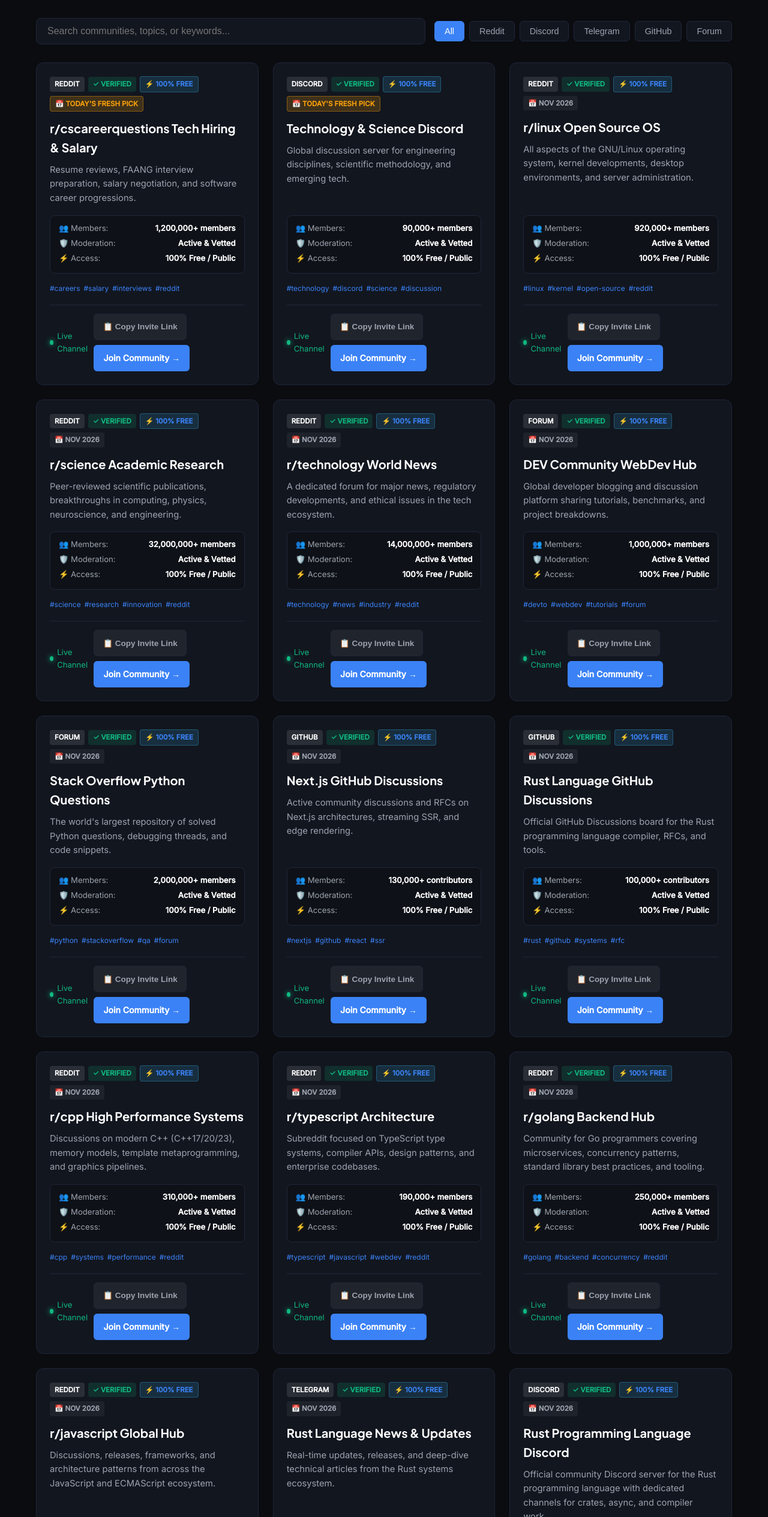
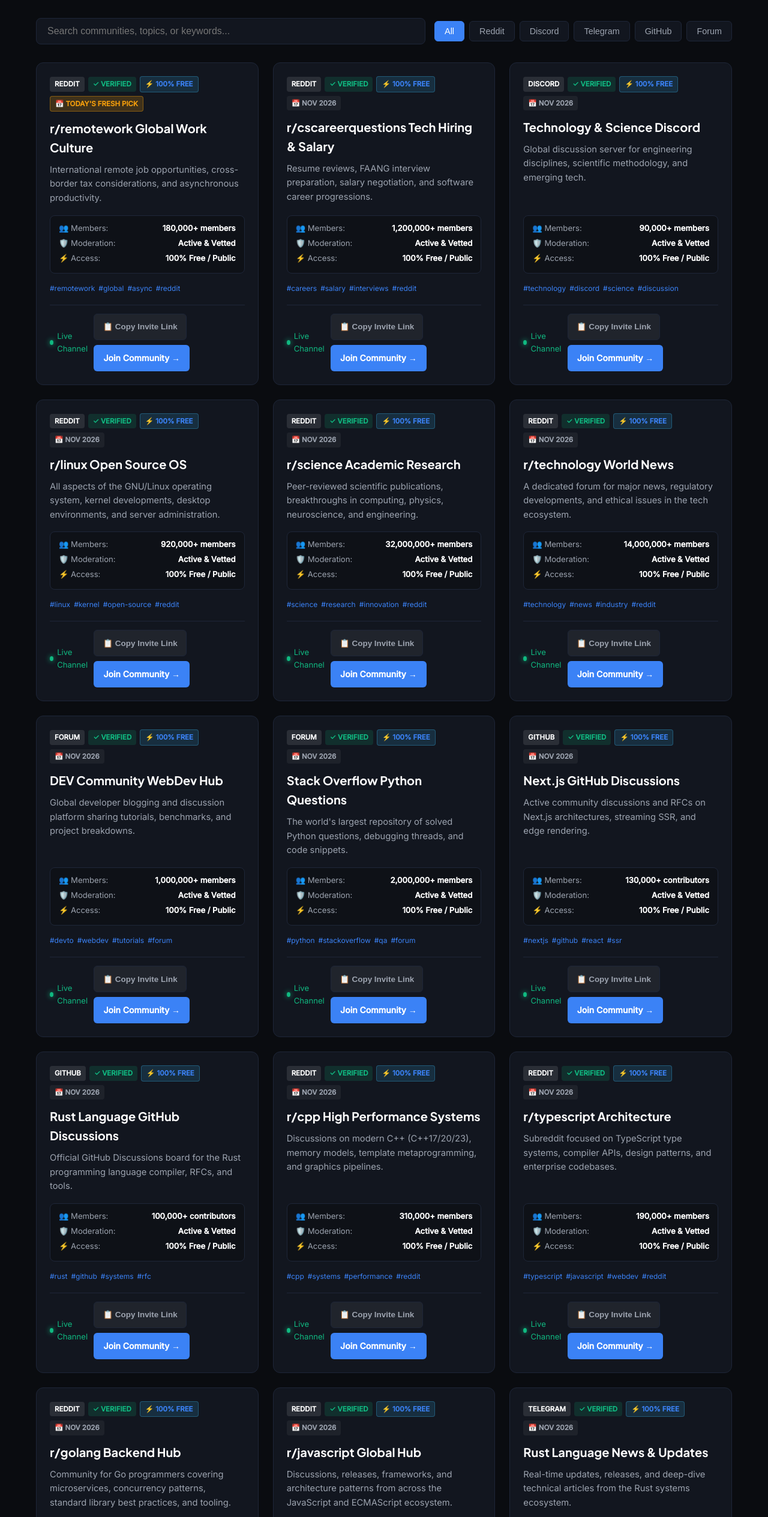
Before and after one commit to jibranpcccc/remote-tech-careers-salary-hub, a plain HTML site: page index.html in a window 1280 px wide. Shown: the part 1131-3660 px from the top of the page at 60% size. Drawn offline with Linux system fonts and the light colour scheme.

Commit message:
feat(replenishment): fresh community links added - 2026-11-19 [skip ci]

```diff
--- a/feed.xml
+++ b/feed.xml
@@ -4,10 +4,17 @@
     <title>Remote Tech Career &amp; Salary Hub</title>
     <link>https://remote-tech-careers-salary-hub.vercel.app/</link>
     <description>Verified community directory and updates.</description>
-    <lastBuildDate>Wed, 18 Nov 2026 07:25:43 GMT</lastBuildDate>
+    <lastBuildDate>Thu, 19 Nov 2026 06:09:02 GMT</lastBuildDate>
     <atom:link href="https://remote-tech-careers-salary-hub.vercel.app/feed.xml" rel="self" type="application/rss+xml"/>
     <atom:link href="https://pubsubhubbub.appspot.com/" rel="hub"/>
-                                                                                                                                                                                                                                <item>
+                                                                                                                                                                                                                                    <item>
+      <title>📅 Today's Fresh Pick: r/remotework Global Work Culture (Reddit)</title>
+      <link>https://www.reddit.com/r/remotework/</link>
+      <guid isPermaLink="false">https://jibranpcccc.github.io/remote-tech-careers-salary-hub/#remote-tech-career-salary-hub-reddit-2-2026-11-19</guid>
+      <pubDate>Thu, 19 Nov 2026 06:09:02 GMT</pubDate>
+      <description>Newly verified community added to Remote Tech Career &amp; Salary Hub: International remote job opportunities, cross-border tax considerations, and asynchronous productivity.</description>
+    </item>
+<item>
       <title>📅 Today's Fresh Pick: r/cscareerquestions Tech Hiring &amp; Salary (Reddit)</title>
       <link>https://www.reddit.com/r/cscareerquestions/</link>
       <guid isPermaLink="false">https://jibranpcccc.github.io/remote-tech-careers-salary-hub/#remote-tech-career-salary-hub-reddit-1-2026-11-18</guid>
@@ -175,12 +182,5 @@
       <pubDate>Tue, 20 Oct 2026 06:06:18 GMT</pubDate>
       <description>Newly verified community added to Remote Tech Career &amp; Salary Hub: Global discussion server for engineering disciplines, scientific methodology, and emerging tech.</description>
     </item>
-<item>
-      <title>📅 Today's Fresh Pick: Technology &amp; Science Discord (Discord)</title>
-      <link>https://discord.gg/tech</link>
-      <guid isPermaLink="false">https://jibranpcccc.github.io/remote-tech-careers-salary-hub/#remote-tech-careers-salary-hub-discord-20261002-1-2026-10-19</guid>
-      <pubDate>Mon, 19 Oct 2026 06:04:33 GMT</pubDate>
-      <description>Newly verified community added to Remote Tech Career &amp; Salary Hub: Global discussion server for engineering disciplines, scientific methodology, and emerging tech.</description>
-    </item>
   </channel>
 </rss>
--- a/index.html
+++ b/index.html
@@ -148,142 +148,142 @@
           {
             "@type": "ListItem",
             "position": 1,
+            "name": "r/remotework Global Work Culture",
+            "description": "International remote job opportunities, cross-border tax considerations, and asynchronous productivity.",
+            "url": "https://www.reddit.com/r/remotework/"
+          },
+          {
+            "@type": "ListItem",
+            "position": 2,
             "name": "r/cscareerquestions Tech Hiring & Salary",
             "description": "Resume reviews, FAANG interview preparation, salary negotiation, and software career progressions.",
             "url": "https://www.reddit.com/r/cscareerquestions/"
           },
           {
             "@type": "ListItem",
-            "position": 2,
+            "position": 3,
             "name": "Technology & Science Discord",
             "description": "Global discussion server for engineering disciplines, scientific methodology, and emerging tech.",
             "url": "https://discord.gg/tech"
           },
           {
             "@type": "ListItem",
-            "position": 3,
+            "position": 4,
             "name": "r/linux Open Source OS",
             "description": "All aspects of the GNU/Linux operating system, kernel developments, desktop environments, and server administration.",
             "url": "https://www.reddit.com/r/linux/"
           },
           {
             "@type": "ListItem",
-            "position": 4,
+            "position": 5,
             "name": "r/science Academic Research",
             "description": "Peer-reviewed scientific publications, breakthroughs in computing, physics, neuroscience, and engineering.",
             "url": "https://www.reddit.com/r/science/"
           },
           {
             "@type": "ListItem",
-            "position": 5,
+            "position": 6,
             "name": "r/technology World News",
             "description": "A dedicated forum for major news, regulatory developments, and ethical issues in the tech ecosystem.",
             "url": "https://www.reddit.com/r/technology/"
           },
           {
             "@type": "ListItem",
-            "position": 6,
+            "position": 7,
             "name": "DEV Community WebDev Hub",
             "description": "Global developer blogging and discussion platform sharing tutorials, benchmarks, and project breakdowns.",
             "url": "https://dev.to/t/webdev"
           },
           {
             "@type": "ListItem",
-            "position": 7,
+            "position": 8,
             "name": "Stack Overflow Python Questions",
             "description": "The world's largest repository of solved Python questions, debugging threads, and code snippets.",
             "url": "https://stackoverflow.com/questions/tagged/python"
           },
           {
             "@type": "ListItem",
-            "position": 8,
+            "position": 9,
             "name": "Next.js GitHub Discussions",
             "description": "Active community discussions and RFCs on Next.js architectures, streaming SSR, and edge rendering.",
             "url": "https://github.com/vercel/next.js/discussions"
           },
           {
             "@type": "ListItem",
-            "position": 9,
+            "position": 10,
             "name": "Rust Language GitHub Discussions",
             "description": "Official GitHub Discussions board for the Rust programming language compiler, RFCs, and tools.",
             "url": "https://users.rust-lang.org"
           },
           {
             "@type": "ListItem",
-            "position": 10,
+            "position": 11,
             "name": "r/cpp High Performance Systems",
             "description": "Discussions on modern C++ (C++17/20/23), memory models, template metaprogramming, and graphics pipelines.",
             "url": "https://www.reddit.com/r/cpp/"
           },
           {
             "@type": "ListItem",
-            "position": 11,
+            "position": 12,
             "name": "r/typescript Architecture",
             "description": "Subreddit focused on TypeScript type systems, compiler APIs, design patterns, and enterprise codebases.",
             "url": "https://www.reddit.com/r/typescript/"
           },
           {
             "@type": "ListItem",
-            "position": 12,
+            "position": 13,
             "name": "r/golang Backend Hub",
             "description": "Community for Go programmers covering microservices, concurrency patterns, standard library best practices, and tooling.",
             "url": "https://www.reddit.com/r/golang/"
           },
           {
             "@type": "ListItem",
-            "position": 13,
+            "position": 14,
             "name": "r/javascript Global Hub",
             "description": "Discussions, releases, frameworks, and architecture patterns from across the JavaScript and ECMAScript ecosystem.",
             "url": "https://www.reddit.com/r/javascript/"
           },
           {
             "@type": "ListItem",
-            "position": 14,
+            "position": 15,
             "name": "Rust Language News & Updates",
             "description": "Real-time updates, releases, and deep-dive technical articles from the Rust systems ecosystem.",
             "url": "https://t.me/rust_lang_news"
           },
           {
             "@type": "ListItem",
-            "position": 15,
+            "position": 16,
             "name": "Rust Programming Language Discord",
             "description": "Official community Discord server for the Rust programming language with dedicated channels for crates, async, and compiler work.",
             "url": "https://discord.gg/rust-lang"
           },
           {
             "@type": "ListItem",
-            "position": 16,
+            "position": 17,
             "name": "r/rust Systems Programming",
             "description": "Dedicated community for the Rust programming language focusing on memory safety, concurrency, and high-performance systems.",
             "url": "https://www.reddit.com/r/rust/"
           },
           {
             "@type": "ListItem",
-            "position": 17,
+            "position": 18,
             "name": "r/Python Developer Community",
             "description": "The premier community for Python engineers, covering news, PEP proposals, open-source packages, and architecture discussions.",
             "url": "https://www.reddit.com/r/Python/"
           },
           {
             "@type": "ListItem",
-            "position": 18,
+            "position": 19,
             "name": "Remote Tech Jobs Channel",
             "description": "Daily verified global remote openings for software engineers, product managers, and designers.",
             "url": "https://t.me/remotework_jobs"
           },
           {
             "@type": "ListItem",
-            "position": 19,
+            "position": 20,
             "name": "Nomads & Remote Workers Discord",
             "description": "Real-time chat connecting nomads across Europe, Southeast Asia, and the Americas with local city channels.",
             "url": "https://discord.gg/nomads"
-          },
-          {
-            "@type": "ListItem",
-            "position": 20,
-            "name": "r/remotework Global Work Culture",
-            "description": "International remote job opportunities, cross-border tax considerations, and asynchronous productivity.",
-            "url": "https://www.reddit.com/r/remotework/"
           },
           {
             "@type": "ListItem",
@@ -617,12 +617,36 @@
         </div>
         <div id="vetted-communities" class="grid">
 
-        <div id="community-card-1" class="card" data-platform="reddit" data-category="careers">
+        <div id="community-card-1" class="card" data-platform="reddit" data-category="remote work">
             <div class="card-header">
                 <span class="badge badge-platform">Reddit</span>
                 <span class="badge badge-verified">✓ Verified</span>
                 <span class="badge badge-free">⚡ 100% Free</span>
                 <span class="badge badge-date" style="background: rgba(245, 158, 11, 0.2); color: #f59e0b; border: 1px solid rgba(245, 158, 11, 0.4); font-weight: 700;">📅 Today's Fresh Pick</span>
+            </div>
+            <h3 class="card-title">r/remotework Global Work Culture</h3>
+            <p class="card-desc">International remote job opportunities, cross-border tax considerations, and asynchronous productivity.</p>
+            <div class="spec-matrix">
+                <div class="spec-row"><span>👥 Members:</span> <strong>180,000+ members</strong></div>
+                <div class="spec-row"><span>🛡️ Moderation:</span> <strong>Active & Vetted</strong></div>
+                <div class="spec-row"><span>⚡ Access:</span> <strong>100% Free / Public</strong></div>
+            </div>
+            <div class="tags-row"><span class="tag">#remotework</span><span class="tag">#global</span><span class="tag">#async</span><span class="tag">#reddit</span></div>
+            <div class="card-footer">
+                <span class="activity-pulse"><span class="pulse-dot"></span> Live Channel</span>
+                <div class="card-actions">
+                    <button class="btn-copy-invite" onclick="copyInviteLink(event, 'https://www.reddit.com/r/remotework/')">📋 Copy Invite Link</button>
+                    <a href="https://www.reddit.com/r/remotework/" target="_blank" rel="noopener noreferrer" class="btn-join">Join Community →</a>
+                </div>
+            </div>
+        </div>
+
+        <div id="community-card-2" class="card" data-platform="reddit" data-category="careers">
+            <div class="card-header">
+                <span class="badge badge-platform">Reddit</span>
+                <span class="badge badge-verified">✓ Verified</span>
+                <span class="badge badge-free">⚡ 100% Free</span>
+                <span class="badge badge-date">📅 Nov 2026</span>
             </div>
             <h3 class="card-title">r/cscareerquestions Tech Hiring & Salary</h3>
             <p class="card-desc">Resume reviews, FAANG interview preparation, salary negotiation, and software career progressions.</p>
@@ -641,12 +665,12 @@
             </div>
         </div>
 
-        <div id="community-card-2" class="card" data-platform="discord" data-category="tech discussion">
+        <div id="community-card-3" class="card" data-platform="discord" data-category="tech discussion">
             <div class="card-header">
                 <span class="badge badge-platform">Discord</span>
                 <span class="badge badge-verified">✓ Verified</span>
                 <span class="badge badge-free">⚡ 100% Free</span>
-                <span class="badge badge-date" style="background: rgba(245, 158, 11, 0.2); color: #f59e0b; border: 1px solid rgba(245, 158, 11, 0.4); font-weight: 700;">📅 Today's Fresh Pick</span>
+                <span class="badge badge-date">📅 Nov 2026</span>
             </div>
             <h3 class="card-title">Technology & Science Discord</h3>
             <p class="card-desc">Global discussion server for engineering disciplines, scientific methodology, and emerging tech.</p>
@@ -665,7 +689,7 @@
             </div>
         </div>
 
-        <div id="community-card-3" class="card" data-platform="reddit" data-category="linux & os">
+        <div id="community-card-4" class="card" data-platform="reddit" data-category="linux & os">
             <div class="card-header">
                 <span class="badge badge-platform">Reddit</span>
                 <span class="badge badge-verified">✓ Verified</span>
@@ -689,7 +713,7 @@
             </div>
         </div>
 
-        <div id="community-card-4" class="card" data-platform="reddit" data-category="science & innovation">
+        <div id="community-card-5" class="card" data-platform="reddit" data-category="science & innovation">
             <div class="card-header">
                 <span class="badge badge-platform">Reddit</span>
                 <span class="badge badge-verified">✓ Verified</span>
@@ -713,7 +737,7 @@
             </div>
         </div>
 
-        <div id="community-card-5" class="card" data-platform="reddit" data-category="tech news">
+        <div id="community-card-6" class="card" data-platform="reddit" data-category="tech news">
             <div class="card-header">
                 <span class="badge badge-platform">Reddit</span>
                 <span class="badge badge-verified">✓ Verified</span>
@@ -737,7 +761,7 @@
             </div>
         </div>
 
-        <div id="community-card-6" class="card" data-platform="forum" data-category="web development">
+        <div id="community-card-7" class="card" data-platform="forum" data-category="web development">
             <div class="card-header">
                 <span class="badge badge-platform">Forum</span>
                 <span class="badge badge-verified">✓ Verified</span>
@@ -761,7 +785,7 @@
             </div>
         </div>
 
-        <div id="community-card-7" class="card" data-platform="forum" data-category="python development">
+        <div id="community-card-8" class="card" data-platform="forum" data-category="python development">
             <div class="card-header">
                 <span class="badge badge-platform">Forum</span>
                 <span class="badge badge-verified">✓ Verified</span>
@@ -785,7 +809,7 @@
             </div>
         </div>
 
-        <div id="community-card-8" class="card" data-platform="github" data-category="frontend engineering">
+        <div id="community-card-9" class="card" data-platform="github" data-category="frontend engineering">
             <div class="card-header">
                 <span class="badge badge-platform">GitHub</span>
                 <span class="badge badge-verified">✓ Verified</span>
@@ -809,7 +833,7 @@
             </div>
         </div>
 
-        <div id="community-card-9" class="card" data-platform="github" data-category="systems programming">
+        <div id="community-card-10" class="card" data-platform="github" data-category="systems programming">
             <div class="card-header">
                 <span class="badge badge-platform">GitHub</span>
                 <span class="badge badge-verified">✓ Verified</span>
@@ -833,7 +857,7 @@
             </div>
         </div>
 
-        <div id="community-card-10" class="card" data-platform="reddit" data-category="systems programming">
+        <div id="community-card-11" class="card" data-platform="reddit" data-category="systems programming">
             <div class="card-header">
                 <span class="badge badge-platform">Reddit</span>
                 <span class="badge badge-verified">✓ Verified</span>
@@ -857,7 +881,7 @@
             </div>
         </div>
 
-        <div id="community-card-11" class="card" data-platform="reddit" data-category="web development">
+        <div id="community-card-12" class="card" data-platform="reddit" data-category="web development">
             <div class="card-header">
                 <span class="badge badge-platform">Reddit</span>
                 <span class="badge badge-verified">✓ Verified</span>
@@ -881,7 +905,7 @@
             </div>
         </div>
 
-        <div id="community-card-12" class="card" data-platform="reddit" data-category="backend engineering">
+        <div id="community-card-13" class="card" data-platform="reddit" data-category="backend engineering">
             <div class="card-header">
                 <span class="badge badge-platform">Reddit</span>
                 <span class="badge badge-verified">✓ Verified</span>
@@ -905,7 +929,7 @@
             </div>
         </div>
 
-        <div id="community-card-13" class="card" data-platform="reddit" data-category="web development">
+        <div id="community-card-14" class="card" data-platform="reddit" data-category="web development">
             <div class="card-header">
                 <span class="badge badge-platform">Reddit</span>
                 <span class="badge badge-verified">✓ Verified</span>
@@ -929,7 +953,7 @@
             </div>
         </div>
 
-        <div id="community-card-14" class="card" data-platform="telegram" data-category="systems programming">
+        <div id="community-card-15" class="card" data-platform="telegram" data-category="systems programming">
             <div class="card-header">
                 <span class="badge badge-platform">Telegram</span>
                 <span class="badge badge-verified">✓ Verified</span>
@@ -953,7 +977,7 @@
             </div>
         </div>
 
-        <div id="community-card-15" class="card" data-platform="discord" data-category="systems programming">
+        <div id="community-card-16" class="card" data-platform="discord" data-category="systems programming">
             <div class="card-header">
                 <span class="badge badge-platform">Discord</span>
                 <span class="badge badge-verified">✓ Verified</span>
@@ -977,7 +1001,7 @@
             </div>
         </div>
 
-        <div id="community-card-16" class="card" data-platform="reddit" data-category="systems programming">
+        <div id="community-card-17" class="card" data-platform="reddit" data-category="systems programming">
             <div class="card-header">
                 <span class="badge badge-platform">Reddit</span>
                 <span class="badge badge-verified">✓ Verified</span>
@@ -1001,7 +1025,7 @@
             </div>
         </div>
 
-        <div id="community-card-17" class="card" data-platform="reddit" data-category="python development">
+        <div id="community-card-18" class="card" data-platform="reddit" data-category="python development">
             <div class="card-header">
                 <span class="badge badge-platform">Reddit</span>
                 <span class="badge badge-verified">✓ Verified</span>
@@ -1025,7 +1049,7 @@
             </div>
         </div>
 
-        <div id="community-card-18" class="card" data-platform="telegram" data-category="remote careers">
+        <div id="community-card-19" class="card" data-platform="telegram" data-category="remote careers">
             <div class="card-header">
                 <span class="badge badge-platform">Telegram</span>
                 <span class="badge badge-verified">✓ Verified</span>
@@ -1049,7 +1073,7 @@
             </div>
         </div>
 
-        <div id="community-card-19" class="card" data-platform="discord" data-category="remote lifestyle">
+        <div id="community-card-20" class="card" data-platform="discord" data-category="remote lifestyle">
             <div class="card-header">
                 <span class="badge badge-platform">Discord</span>
                 <span class="badge badge-verified">✓ Verified</span>
@@ -1069,30 +1093,6 @@
                 <div class="card-actions">
                     <button class="btn-copy-invite" onclick="copyInviteLink(event, 'https://discord.gg/nomads')">📋 Copy Invite Link</button>
                     <a href="https://discord.gg/nomads" target="_blank" rel="noopener noreferrer" class="btn-join">Join Community →</a>
-                </div>
-            </div>
-        </div>
-
-        <div id="community-card-20" class="card" data-platform="reddit" data-category="remote work">
-            <div class="card-header">
-                <span class="badge badge-platform">Reddit</span>
-                <span class="badge badge-verified">✓ Verified</span>
-                <span class="badge badge-free">⚡ 100% Free</span>
-                <span class="badge badge-date">📅 Nov 2026</span>
-            </div>
-            <h3 class="card-title">r/remotework Global Work Culture</h3>
-            <p class="card-desc">International remote job opportunities, cross-border tax considerations, and asynchronous productivity.</p>
-            <div class="spec-matrix">
-                <div class="spec-row"><span>👥 Members:</span> <strong>180,000+ members</strong></div>
-                <div class="spec-row"><span>🛡️ Moderation:</span> <strong>Active & Vetted</strong></div>
-                <div class="spec-row"><span>⚡ Access:</span> <strong>100% Free / Public</strong></div>
-            </div>
-            <div class="tags-row"><span class="tag">#remotework</span><span class="tag">#global</span><span class="tag">#async</span><span class="tag">#reddit</span></div>
-            <div class="card-footer">
-                <span class="activity-pulse"><span class="pulse-dot"></span> Live Channel</span>
-                <div class="card-actions">
-                    <button class="btn-copy-invite" onclick="copyInviteLink(event, 'https://www.reddit.com/r/remotework/')">📋 Copy Invite Link</button>
-                    <a href="https://www.reddit.com/r/remotework/" target="_blank" rel="noopener noreferrer" class="btn-join">Join Community →</a>
                 </div>
             </div>
         </div>
```
Also changed, not shown: data/groups.json (+20 -19 lines).
